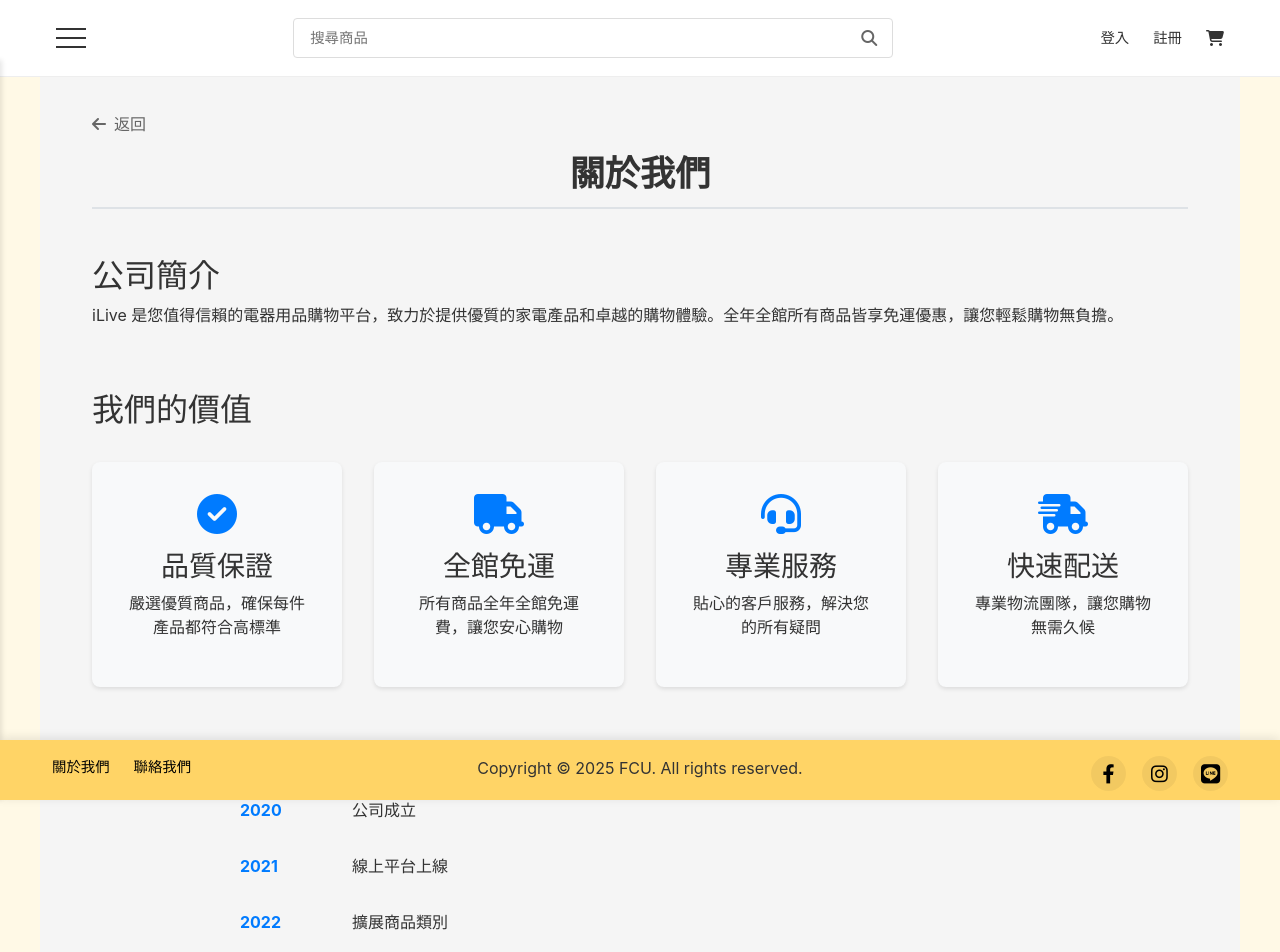
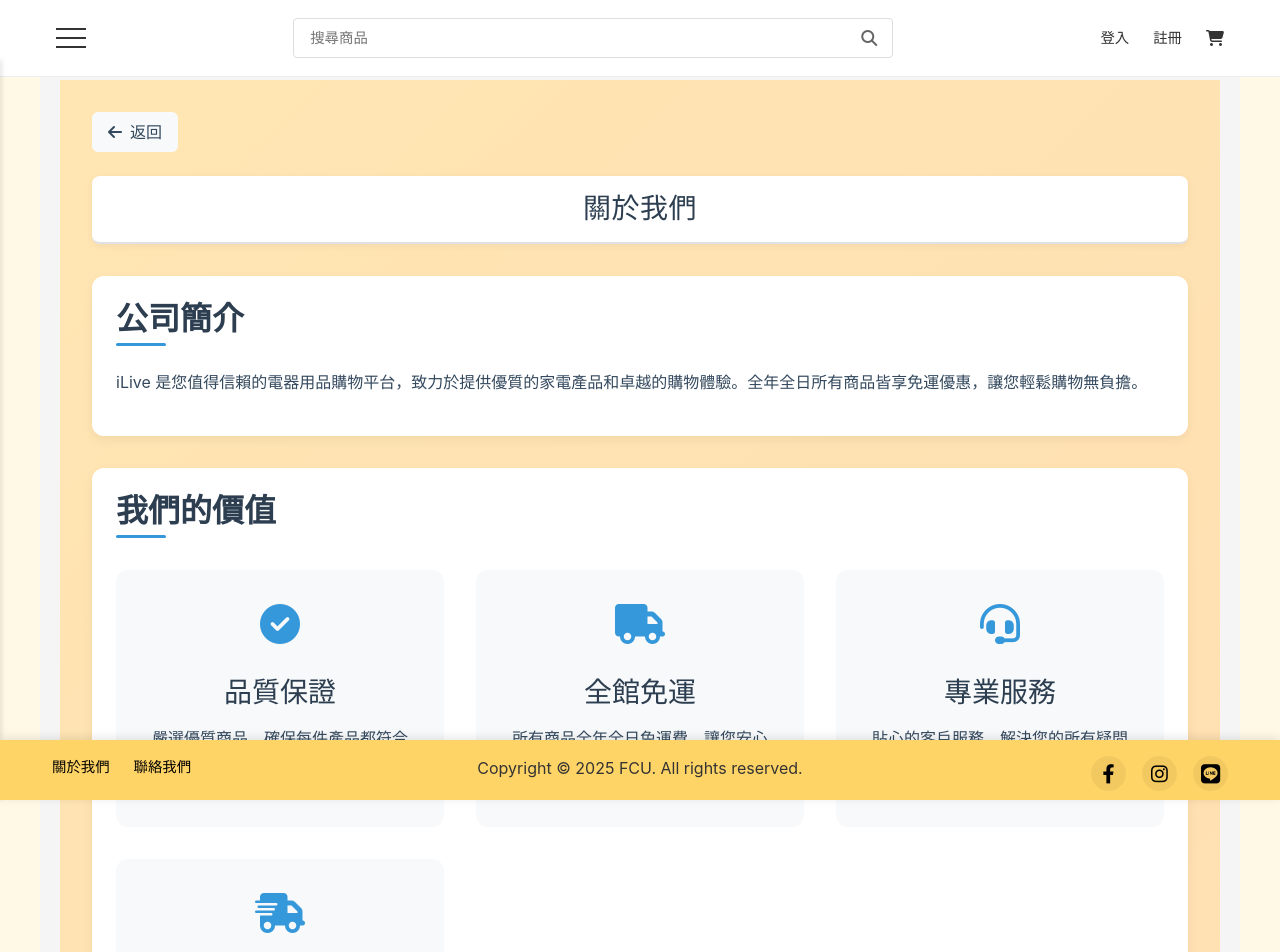
Before and after one commit to d1204429/ilivenew, a Vue app: page /about in a window 1280 px wide. Shown: the top 952 px of the page. Built offline with nearby package versions, Linux system fonts and the light colour scheme.

Commit message:
Merge remote-tracking branch 'origin/AdjustCSS-v2.8' into masterV3.2
# Conflicts:
#	src/views/about/AboutView.vue

```diff
--- a/src/views/about/AboutView.vue
+++ b/src/views/about/AboutView.vue
@@ -10,7 +10,7 @@
 
     <section class="company-intro">
       <h2>公司簡介</h2>
-      <p>iLive 是您值得信賴的電器用品購物平台，致力於提供優質的家電產品和卓越的購物體驗。全年全館所有商品皆享免運優惠，讓您輕鬆購物無負擔。</p>
+      <p>iLive 是您值得信賴的電器用品購物平台，致力於提供優質的家電產品和卓越的購物體驗。全年全日所有商品皆享免運優惠，讓您輕鬆購物無負擔。</p>
     </section>
 
     <section class="company-value">
@@ -24,7 +24,7 @@
         <div class="value-card">
           <i class="fas fa-truck"></i>
           <h3>全館免運</h3>
-          <p>所有商品全年全館免運費，讓您安心購物</p>
+          <p>所有商品全年全日免運費，讓您安心購物</p>
         </div>
         <div class="value-card">
           <i class="fas fa-headset"></i>
@@ -85,16 +85,52 @@ const handleBack = () => {
   max-width: 1200px;
   margin: 0 auto;
   padding: 2rem;
+  position: relative;
+  overflow: hidden;
+  background: linear-gradient(-45deg, #fff3e0, #ffe0b2, #ffecb3, #fff8e1);
+  background-size: 400% 400%;
+  animation: gradientBG 15s ease infinite;
+  min-height: 100vh;
+}
+
+@keyframes gradientBG {
+  0% {
+    background-position: 0% 50%;
+  }
+  50% {
+    background-position: 100% 50%;
+  }
+  100% {
+    background-position: 0% 50%;
+  }
 }
 
 .page-title {
   text-align: center;
-  margin-bottom: 3rem;
-  color: #333;
+  margin-bottom: 2rem;
+  padding: 1rem;
+  background: #ffffff;
+  border-radius: 8px;
+  box-shadow: 0 2px 8px rgba(0, 0, 0, 0.05);
+  color: #2c3e50;
+  font-size: 1.75rem;
+  font-weight: 500;
+  text-transform: uppercase;
+  letter-spacing: 0.5px;
 }
 
 section {
-  margin-bottom: 4rem;
+  margin-bottom: 2rem;
+  background: #ffffff;
+  border-radius: 12px;
+  box-shadow: 0 4px 12px rgba(0, 0, 0, 0.05);
+  padding: 1.5rem;
+  transition: transform 0.3s ease, box-shadow 0.3s ease;
+}
+
+section:hover {
+  transform: translateY(-5px);
+  box-shadow: 0 6px 12px rgba(0, 0, 0, 0.1);
 }
 
 .value-cards {
@@ -108,41 +144,133 @@ section {
   text-align: center;
   padding: 2rem;
   background: #f8f9fa;
-  border-radius: 8px;
-  transition: transform 0.3s ease;
-  box-shadow: 0 2px 4px rgba(0,0,0,0.1);
+  border-radius: 12px;
+  transition: all 0.3s ease;
+  border: 2px solid transparent;
 }
 
 .value-card:hover {
   transform: translateY(-5px);
-  box-shadow: 0 4px 8px rgba(0,0,0,0.15);
+  border-color: #3498db;
+  box-shadow: 0 8px 15px rgba(0, 0, 0, 0.1);
 }
 
 .value-card i {
   font-size: 2.5rem;
-  color: #007bff;
+  color: #3498db;
   margin-bottom: 1rem;
+  transition: transform 0.3s ease;
+}
+
+.value-card:hover i {
+  transform: scale(1.1);
 }
 
 .timeline {
   position: relative;
   max-width: 800px;
   margin: 0 auto;
+  padding: 2rem;
+  background: #f8f9fa;
+  border-radius: 12px;
 }
 
 .timeline-item {
   display: flex;
   margin-bottom: 2rem;
   gap: 2rem;
+  padding: 1rem;
+  background: white;
+  border-radius: 8px;
+  transition: transform 0.3s ease;
+  box-shadow: 0 2px 8px rgba(0, 0, 0, 0.05);
+}
+
+.timeline-item:hover {
+  transform: translateX(10px);
+  box-shadow: 0 4px 12px rgba(0, 0, 0, 0.1);
 }
 
 .year {
   font-weight: bold;
-  color: #007bff;
+  color: white;
   width: 80px;
+  display: flex;
+  align-items: center;
+  justify-content: center;
+  background: #3498db;
+  padding: 0.5rem;
+  border-radius: 6px;
+}
+
+.content {
+  flex: 1;
+  padding: 0.5rem;
+  color: #2c3e50;
+}
+
+.back-link {
+  margin-bottom: 1.5rem;
+}
+
+.back-link a {
+  display: inline-flex;
+  align-items: center;
+  color: #34495e;
+  font-size: 1rem;
+  cursor: pointer;
+  text-decoration: none;
+  padding: 0.5rem 1rem;
+  background: #f8f9fa;
+  border-radius: 6px;
+  transition: all 0.3s ease;
+}
+
+.back-link a:hover {
+  background: #e9ecef;
+  color: #2c3e50;
+  transform: translateX(-5px);
+}
+
+.back-link i {
+  margin-right: 0.5rem;
+}
+
+h2 {
+  color: #2c3e50;
+  margin-bottom: 1.5rem;
+  font-weight: 600;
+  position: relative;
+  padding-bottom: 0.5rem;
+}
+
+h2::after {
+  content: '';
+  position: absolute;
+  bottom: 0;
+  left: 0;
+  width: 50px;
+  height: 3px;
+  background: #3498db;
+  border-radius: 3px;
+}
+
+h3 {
+  color: #2c3e50;
+  margin: 1rem 0;
+  font-weight: 500;
+}
+
+p {
+  color: #34495e;
+  line-height: 1.6;
 }
 
 @media (max-width: 768px) {
+  .about-container {
+    padding: 1rem;
+  }
+
   .value-cards {
     grid-template-columns: 1fr;
   }
@@ -150,26 +278,22 @@ section {
   .value-card {
     margin-bottom: 1rem;
   }
-}
-.back-link {
-  margin-bottom: 1rem;
+
+  .timeline-item {
+    flex-direction: column;
+    gap: 1rem;
   }
 
-.back-link a {
-  display: inline-flex;
-  align-items: center;
-  color: #666;
-  cursor: pointer;
-  text-decoration: none;
-  transition: color 0.3s ease;
+  .year {
+    width: 100%;
   }
 
-.back-link a:hover {
-  color: #4299e1;
+  .page-title {
+    font-size: 1.5rem;
   }
 
-.back-link i {
-  margin-right: 0.5rem;
+  section {
+    padding: 1rem;
   }
-
+}
 </style>
```
Lines whose indentation alone changed are shown as unchanged.
